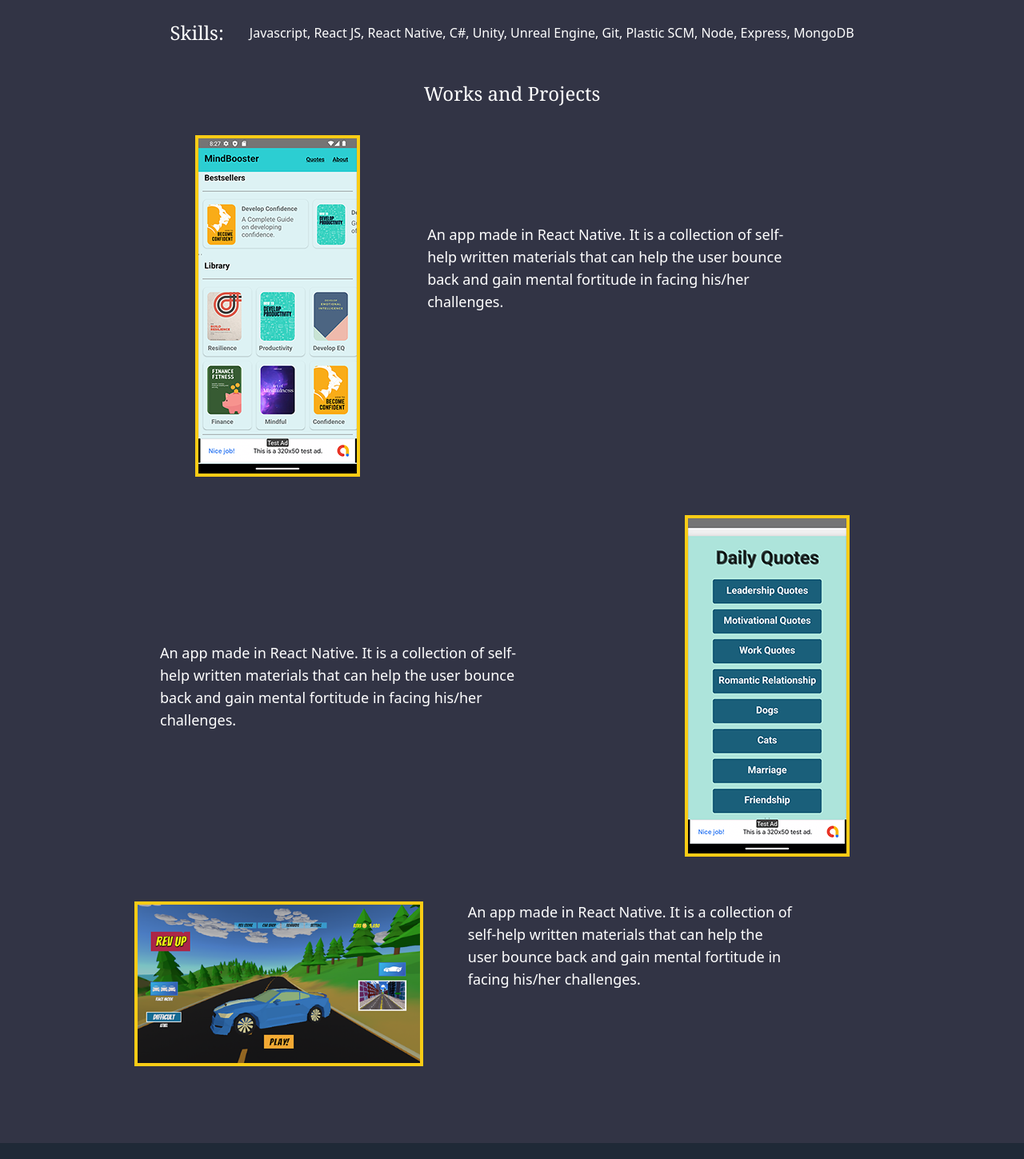
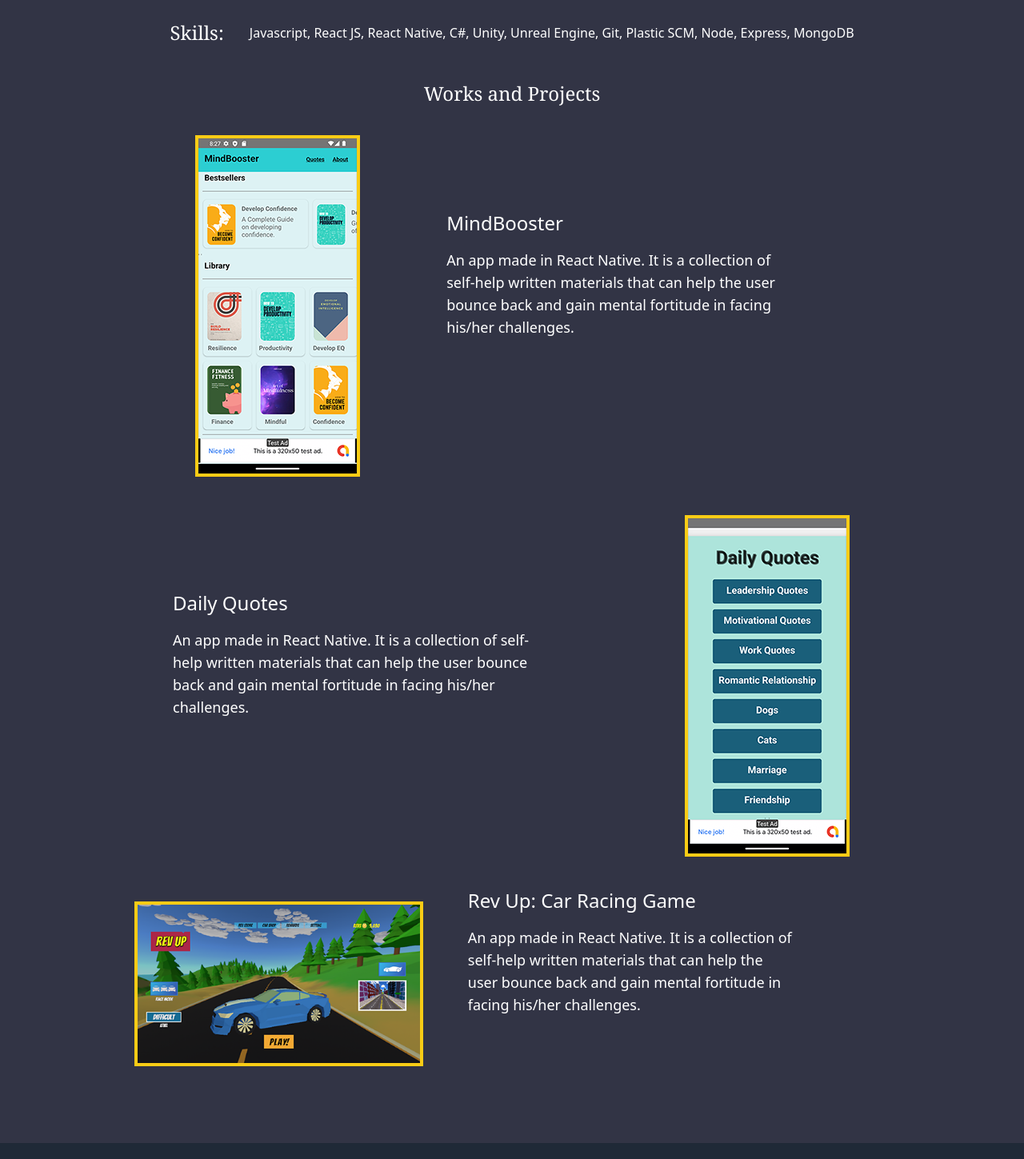
Before and after one commit to yurigligoric/ernportfolio, a React (Vite) app: page / in a window 1280 px wide. Shown: the part 667-2116 px from the top of the page at 80% size. Built offline with nearby package versions, Linux system fonts and the light colour scheme.

Commit message:
Provided titles for each wok and project

```diff
--- a/src/pages/Home.jsx
+++ b/src/pages/Home.jsx
@@ -52,13 +52,20 @@
                     </div>
                 </div>
                 <div className='w-full lg:w-[50%] ml-8 mr-12 pr-12'>
-                    <p className='text-lg mt-8 lg:-mt-24 '>An app made in React Native. It is a collection of self-help written materials that can help the user bounce back and gain mental fortitude in facing his/her challenges. </p>
+                    {/* <p className='text-lg mt-8 lg:-mt-24 '>An app made in React Native. It is a collection of self-help written materials that can help the user bounce back and gain mental fortitude in facing his/her challenges. </p> */}
+                    <h1 className='text-2xl mt-6 lg:-mt-20 ml-6 mb-4'>MindBooster</h1>
+                    <p className='text-lg ml-6'>An app made in React Native. It is a collection of self-help written materials that can help the user bounce back and gain mental fortitude in facing his/her challenges.</p>
+
                 </div>
+
 
             </div>
             <div className='flex flex-col-reverse lg:flex-row lg:items-center mb-10 mr-12'>
                 <div className='w-full lg:w-[50%] mt-4 lg:-mt-0 lg:ml-48 lg:pr-32 ml-8 mr-12'>
-                    <p className='text-lg ml-2'>An app made in React Native. It is a collection of self-help written materials that can help the user bounce back and gain mental fortitude in facing his/her challenges. </p>
+                    <h1 className='text-2xl mt-6 lg:-mt-20 ml-6 mb-4'>Daily Quotes</h1>
+                    <p className='text-lg ml-6'>An app made in React Native. It is a collection of self-help written materials that can help the user bounce back and gain mental fortitude in facing his/her challenges.</p>
+
+                    {/* <p className='text-lg ml-2'>An app made in React Native. It is a collection of self-help written materials that can help the user bounce back and gain mental fortitude in facing his/her challenges. </p> */}
                 </div>
                 <div className='lg:mr-24'>
                     <div className='lg:mr-68'>
@@ -73,7 +80,10 @@
                     <img src={revup} className='object-cover border-solid border-yellow-400 border-4 lg:mx-auto' />
                 </div>
                 <div className='w-full lg:w-[50%] ml-8 mr-12 lg:pr-12'>
-                    <p className='text-lg mt-6 lg:-mt-24 ml-6'>An app made in React Native. It is a collection of self-help written materials that can help the user bounce back and gain mental fortitude in facing his/her challenges. </p>
+                    <h1 className='text-2xl mt-6 lg:-mt-20 ml-6 mb-4'>Rev Up: Car Racing Game</h1>
+                    <p className='text-lg ml-6'>An app made in React Native. It is a collection of self-help written materials that can help the user bounce back and gain mental fortitude in facing his/her challenges.</p>
+                    {/* <p className='text-lg mt-6 lg:-mt-20 ml-6'>An app made in React Native. It is a collection of self-help written materials that can help the user bounce back and gain mental fortitude in facing his/her challenges. </p> */}
+
                 </div>
             </div>
         </div>
```
